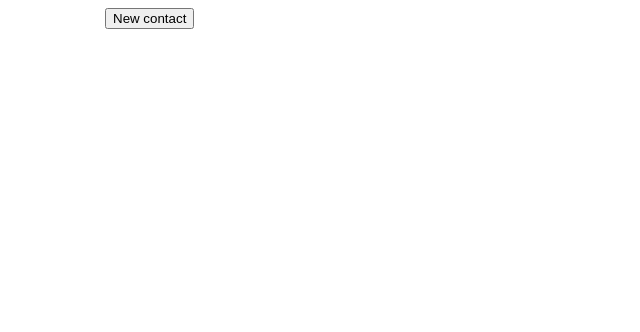
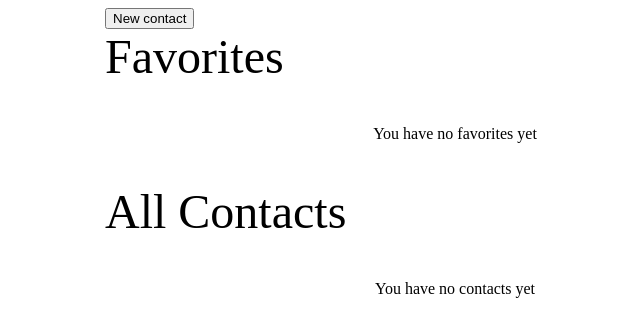
Before and after one commit to htreb/Contacts, an Angular app: page / in a window 1280 px wide. Shown: the top 332 px of the page, without its empty margins (185-825 px from the left). Built offline with nearby package versions, Linux system fonts and the light colour scheme.

Commit message:
Show empty list message when contact list or favorites is empty

```diff
--- a/src/app/pages/contacts-list/contacts-list.component.html
+++ b/src/app/pages/contacts-list/contacts-list.component.html
@@ -1,20 +1,35 @@
+<ng-template #noFavorites>
+    <div class='empty-list'>You have no favorites yet</div>
+</ng-template>
+<ng-template #noContacts>
+    <div class='empty-list'>You have no contacts yet</div>
+</ng-template>
+
 <div class='contacts-list-container'>
     <button (click)="openEditContactModal()">New contact</button>
 
-    <div class='favorites-list'>
+    <div class='title'>Favorites</div>
+    <ng-container *ngIf="contactService.favoriteContacts$ | async as favorites">
+        <div *ngIf="favorites.length; else noFavorites" class='favorites-list' >
             <app-contact-list-item
-            *ngFor="let contact of contactService.favoriteContacts$ | async"
-            [contact]='contact'
-            (click)="openEditContactModal(contact)"
+                *ngFor="let favorite of contactService.favoriteContacts$ | async"
+                [contact]='favorite'
+                (click)="openEditContactModal(favorite)"
             ></app-contact-list-item>
         </div>
-    <div class='all-contacts-list'>
+    </ng-container>
+
+    <div class='title'>All Contacts</div>
+    <ng-container *ngIf="contactService.allContacts$ | async as allContacts">
+        <div *ngIf="allContacts.length; else noContacts" class='all-contacts-list'>
             <app-contact-list-item
                 *ngFor="let contact of contactService.allContacts$ | async"
                 [contact]='contact'
                 (click)="openEditContactModal(contact)"
             ></app-contact-list-item>
         </div>
+    </ng-container>
+
 </div>
 
 <app-edit-contact></app-edit-contact>
--- a/src/app/pages/contacts-list/contacts-list.component.scss
+++ b/src/app/pages/contacts-list/contacts-list.component.scss
@@ -1,4 +1,20 @@
 .contacts-list-container {
     max-width: 700px;
     margin: auto;
+
+    .title {
+        font-size: 3em;
+    }
+
+    .favorites-list {
+        border-bottom: 5px solid;
+        margin-bottom: 50px;
+    }
+
+    .empty-list {
+        height: 100px;
+        display: flex;
+        align-items: center;
+        justify-content: center;
+    }
 }
```
Lines whose indentation alone changed are shown as unchanged.
